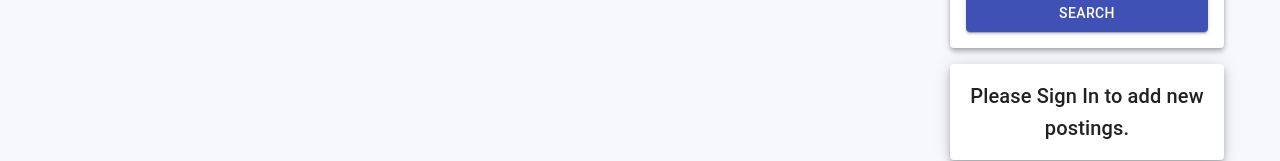
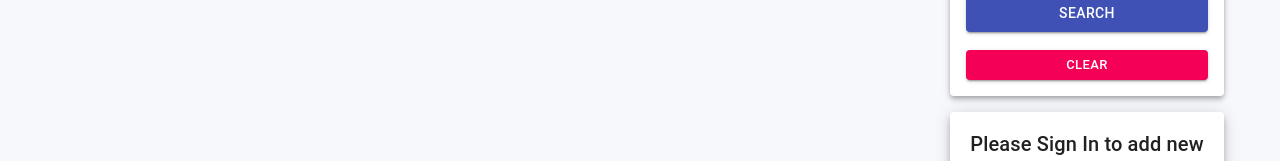
Before and after one commit to CaarnHeir/Application_Repo, a React (Create React App) app in the folder client/: page /posts in a window 1280 px wide. Shown: the part 246-407 px from the top of the page. Built offline with nearby package versions, Linux system fonts and the light colour scheme; no server answers.

Commit message:
added clear button to main page

```diff
--- a/client/src/components/Home/Home.js
+++ b/client/src/components/Home/Home.js
@@ -1,7 +1,7 @@
 import React, { useState } from "react";
 import { useDispatch } from 'react-redux';
 import { Container, Grow, Grid, Paper, AppBar, TextField, Button } from '@material-ui/core';
-import { useHistory, useLocation } from "react-router-dom";
+import { useHistory, useLocation, Link } from "react-router-dom";
 import ChipInput from 'material-ui-chip-input';
 
 import { getPostsBySearch } from '../../actions/posts';
@@ -43,6 +43,12 @@ const Home = () => {
     const handleAdd = (tag) => setTags([...tags, tag]);
     const handleDelete = (tagToDelete) => setTags(tags.filter((tag) => tag !== tagToDelete));
 
+    const clearSearch = () => {
+        setCurrentId(0);
+        setSearch('');
+        history.push('/posts');
+      };
+
     return (
         <Grow in>
                 <Container maxWidth='xl'>
@@ -62,6 +68,9 @@ const Home = () => {
                                     variant="outlined"
                                 />
                                 <Button onClick={searchPost} className={classes.searchButton} variant="contained" color="primary">Search</Button>
+                                <br/>
+                                <Button onClick = {clearSearch} variant = 'contained' color = 'secondary' size = 'small' fullWidth>Clear</Button>
+
                             </AppBar>
                             <Form currentId = {currentId}setCurrentId = { setCurrentId } />
                             {(!searchQuery && !tags.length) && (
```
Also changed, not shown: 1 other file (tests, documents, lock files or other folders).
